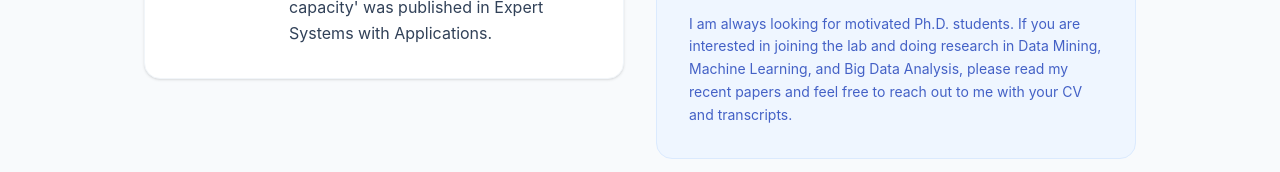
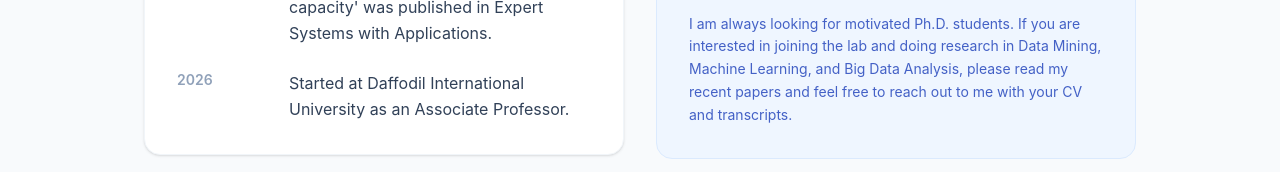
Before and after one commit to never-12345/academic-portfolio, a React (Vite) app: page / in a window 1280 px wide. Shown: the part 1091-1263 px from the top of the page. Built offline with nearby package versions, Linux system fonts and the light colour scheme.

Commit message:
feat: add Daffodil International University entry to news and teaching timeline

```diff
--- a/src/data/content.ts
+++ b/src/data/content.ts
@@ -41,6 +41,10 @@ export const newsItems = [
   {
     date: "2026-07",
     content: "Our paper 'Approximate approach for frequent itemsets mining on massive distributed data beyond computing capacity' was published in Expert Systems with Applications."
+  },
+  {
+    date: "2026",
+    content: "Started at Daffodil International University as an Associate Professor."
   }
 ];
 
```
